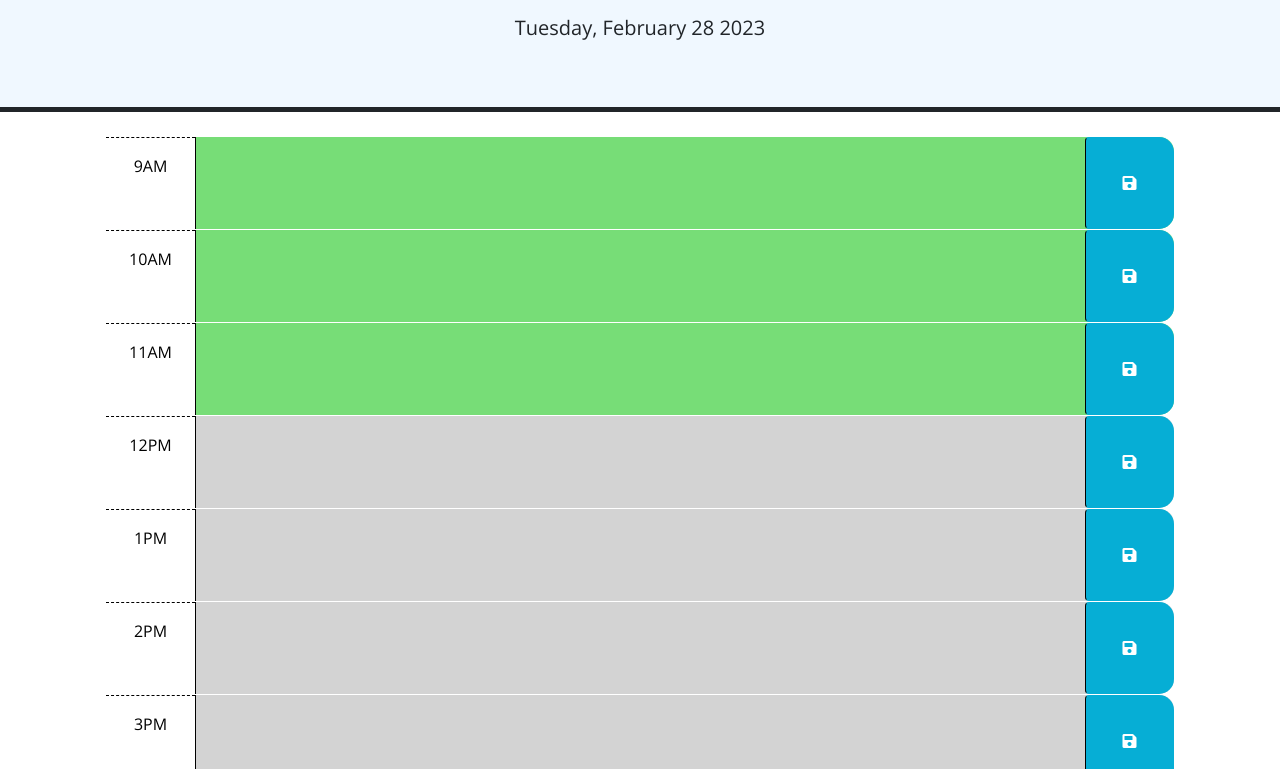
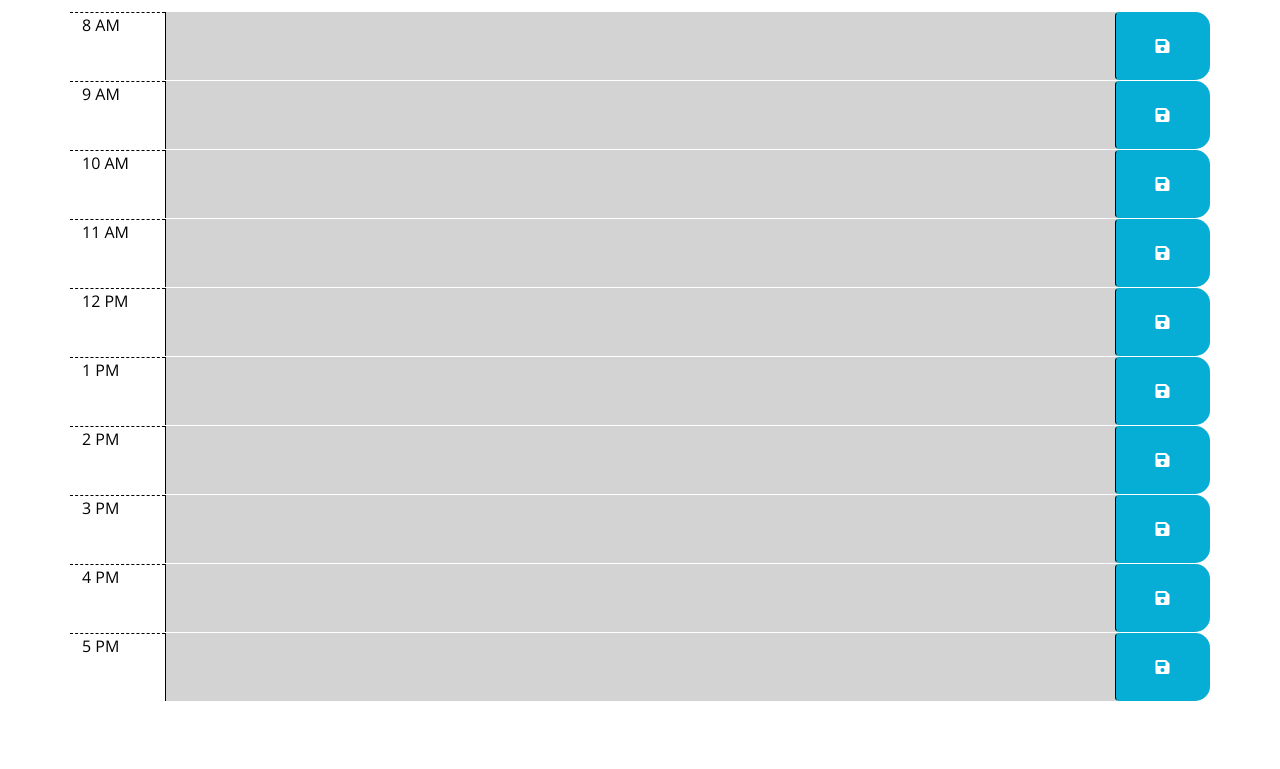
Before and after one commit to JasonLewis007/Work-Day-Scheduler, a plain HTML site: page index.html in a window 1280 px wide. Shown: the part 166-935 px from the top of the page. After the commit the page ends 867 px from the top, so only its background shows below. Drawn offline with nearby package versions, Linux system fonts and the light colour scheme.

Commit message:
sixth commit changes to HTML JS CSS

```diff
--- a/index.html
+++ b/index.html
@@ -14,106 +14,113 @@
 </head>
 
 <body>
-  <header class="p-5 mb-4 border-5 border-bottom border-dark text-center">
+	<!-- Header -->
+	<header class="jumbotron">
 		<h1 class="display-3">Work Day Scheduler</h1>
 		<p class="lead">A simple calendar app for scheduling your work day</p>
 		<p id="currentDay" class="lead"></p>
+    <p id="currentTime" class="lead"></p>
 	</header>
-  <div class="container-lg px-5">
 
- <!-- Use class for "past", "present", and "future" to apply styles to the
-        time-block divs accordingly. The javascript will need to do this by
-        adding/removing these classes on each div by comparing the hour in the
-        id to the current hour. The html provided below is meant to be an example
-        demonstrating how the css provided can be leveraged to create the
-        desired layout and colors. The html below should be removed or updated
-        in the finished product. Remember to delete this comment once the
-        code is implemented.
-        -->
+	<div class="container">
 
- <!-- Example of a past time block. The "past" class adds a gray background color. -->
- <div id="hour-9" class="row time-block past">
-  <div class="col-2 col-md-1 hour text-center py-3">9AM</div>
-  <textarea class="col-8 col-md-10 description" rows="3"> </textarea>
-  <button class="btn saveBtn col-2 col-md-1" aria-label="save">
-    <i class="fas fa-save" aria-hidden="true"></i>
-  </button>
+		<!-- Timeblocks start here -->
+
+		<div id="hour8" class="row time-block">
+            <div class="col-md-1 hour">
+                8 AM
+            </div>
+            <textarea class="col-md-10 description">
+            </textarea>
+            <button class="btn saveBtn col-md-1"><i class="fas fa-save"></i></button>
         </div>
 
-<!-- Example of a a present time block. The "present" class adds a red background color. -->
-<div id="hour-10" class="row time-block present">
-  <div class="col-2 col-md-1 hour text-center py-3">10AM</div>
-  <textarea class="col-8 col-md-10 description" rows="3"> </textarea>
-  <button class="btn saveBtn col-2 col-md-1" aria-label="save">
-    <i class="fas fa-save" aria-hidden="true"></i>
-  </button>
+		<div id="hour9" class="row time-block">
+            <div class="col-md-1 hour">
+                9 AM
+            </div>
+            <textarea class="col-md-10 description">
+            </textarea>
+            <button class="btn saveBtn col-md-1"><i class="fas fa-save"></i></button>
         </div>
 
-<!-- Example of a future time block. The "future" class adds a green background color. -->
-<div id="hour-11" class="row time-block future">
-  <div class="col-2 col-md-1 hour text-center py-3">11AM</div>
-  <textarea class="col-8 col-md-10 description" rows="3"> </textarea>
-  <button class="btn saveBtn col-2 col-md-1" aria-label="save">
-    <i class="fas fa-save" aria-hidden="true"></i>
-  </button>
+		<div id="hour10" class="row time-block">
+            <div class="col-md-1 hour">
+                10 AM
             </div>
-<div id="hour-12" data-hour="12" class="row time-block">
-  <div class="col-2 col-md-1 hour text-center py-3">12PM</div>
-  <textarea id="text-12" class="col-8 col-md-10 description" rows="3"> </textarea>
-  <button class="btn saveBtn col-2 col-md-1" data-hour="12" aria-label="save">
-    <i class="fas fa-save" aria-hidden="true"></i>
-  </button>
+            <textarea class="col-md-10 description">
+            </textarea>
+            <button class="btn saveBtn col-md-1"><i class="fas fa-save"></i></button>
         </div>
 
-<div id="hour-13" data-hour="13" class="row time-block">
-  <div class="col-2 col-md-1 hour text-center py-3">1PM</div>
-  <textarea id="text-13" class="col-8 col-md-10 description" rows="3"> </textarea>
-  <button class="btn saveBtn col-2 col-md-1" data-hour="13" aria-label="save">
-    <i class="fas fa-save" aria-hidden="true"></i>
-  </button>
+		<div id="hour10=1" class="row time-block">
+            <div class="col-md-1 hour">
+                11 AM
+            </div>
+            <textarea class="col-md-10 description">
+            </textarea>
+            <button class="btn saveBtn col-md-1"><i class="fas fa-save"></i></button>
         </div>
 
-<div id="hour-14" data-hour="14" class="row time-block">
-  <div class="col-2 col-md-1 hour text-center py-3">2PM</div>
-  <textarea id="text-14" class="col-8 col-md-10 description" rows="3"> </textarea>
-  <button class="btn saveBtn col-2 col-md-1" data-hour="14" aria-label="save">
-    <i class="fas fa-save" aria-hidden="true"></i>
-  </button>
+		<div id="hour12" class="row time-block">
+            <div class="col-md-1 hour">
+                12 PM
+            </div>
+            <textarea class="col-md-10 description">
+            </textarea>
+            <button class="btn saveBtn col-md-1"><i class="fas fa-save"></i></button>
         </div>
 
-<div id="hour-15" data-hour="15" class="row time-block">
-  <div class="col-2 col-md-1 hour text-center py-3">3PM</div>
-  <textarea id="text-15" class="col-8 col-md-10 description" rows="3"> </textarea>
-  <button class="btn saveBtn col-2 col-md-1" data-hour="15" aria-label="save">
-    <i class="fas fa-save" aria-hidden="true"></i>
-  </button>
+		<div id="hour13" class="row time-block">
+            <div class="col-md-1 hour">
+                1 PM
+            </div>
+            <textarea class="col-md-10 description">
+            </textarea>
+            <button class="btn saveBtn col-md-1"><i class="fas fa-save"></i></button>
         </div>
 
-<div id="hour-16" data-hour="16" class="row time-block">
-  <div class="col-2 col-md-1 hour text-center py-3">4PM</div>
-  <textarea id="text-16" class="col-8 col-md-10 description" rows="3"> </textarea>
-  <button class="btn saveBtn col-2 col-md-1" data-hour="16" aria-label="save">
-    <i class="fas fa-save" aria-hidden="true"></i>
-  </button>
+		<div id="hour14" class="row time-block">
+            <div class="col-md-1 hour">
+                2 PM
+            </div>
+            <textarea class="col-md-10 description">
+            </textarea>
+            <button class="btn saveBtn col-md-1"><i class="fas fa-save"></i></button>
         </div>
 
-<div id="hour-17" data-hour="17" class="row time-block">
-  <div class="col-2 col-md-1 hour text-center py-3">5PM</div>
-  <textarea id="text-17" class="col-8 col-md-10 description" rows="3"> </textarea>
-  <button class="btn saveBtn col-2 col-md-1" data-hour="17" aria-label="save">
-    <i class="fas fa-save" aria-hidden="true"></i>
-  </button>
+		<div id="hour15" class="row time-block">
+            <div class="col-md-1 hour">
+                3 PM
+            </div>
+            <textarea class="col-md-10 description">
+            </textarea>
+            <button class="btn saveBtn col-md-1"><i class="fas fa-save"></i></button>
         </div>
 
+		<div id="hour16" class="row time-block">
+            <div class="col-md-1 hour">
+                4 PM
+            </div>
+            <textarea class="col-md-10 description">
+            </textarea>
+            <button class="btn saveBtn col-md-1"><i class="fas fa-save"></i></button>
+        </div>
 
+		<div id="hour17" class="row time-block">
+            <div class="col-md-1 hour">
+                5 PM
+            </div>
+            <textarea class="col-md-10 description">
+            </textarea>
+            <button class="btn saveBtn col-md-1"><i class="fas fa-save"></i></button>
+        </div>
+
+	</div>
 
 	<script src="https://code.jquery.com/jquery-3.4.1.min.js"></script>
-    <script
-      src="https://cdn.jsdelivr.net/npm/dayjs@1.11.3/dayjs.min.js"
-      integrity="sha256-iu/zLUB+QgISXBLCW/mcDi/rnf4m4uEDO0wauy76x7U="
-      crossorigin="anonymous"
-    ></script>
-
+	<script src="https://cdnjs.cloudflare.com/ajax/libs/moment.js/2.24.0/moment.min.js"></script>
 	<script src="script.js"></script>
 </body>
+
 </html>
--- a/script.js
+++ b/script.js
@@ -1,76 +1,60 @@
-// Wrap all code that interacts with the DOM in a call to jQuery to ensure that
-// the code isn't run until the browser has finished rendering all the elements
-// in the html.
-$(function () {
+// Display today's day and date
+var todayDate = moment().format('dddd, MMM Do YYYY');
 
-  //add current date to the top of the page
-  dateDisplay=dayjs();
-  $("#currentDay").text(dateDisplay.format("dddd, MMMM D YYYY "));
-
-  var currentTime = dayjs().hour();
-
-  $('.time-block').each(function () {
-
-    var timeEl = $(this).attr("data-hour");
-
-    if (timeEl < currentTime) {
-      $(this).addClass("past");
-      $(this).removeClass("present");
-    } else if (timeEl === currentTime) {
-      $(this).addClass("present");
-      $(this).removeClass("past");
-    } else {
-      $(this).addClass("future");
-      $(this).removeClass("past");
-      $(this).removeClass("present");
-    }
-
-  });
-
-  //TODO: Add a listener for click events on the save button. This code should
-  var saveButtonEl = $('.saveBtn');
-
-  saveButtonEl.on('click', function () {
-    var currentHour = this.dataset.hour;
-    var task = $(`#text-${currentHour}`)[0].value;
-    localStorage.setItem(`key-${currentHour}`, task);
-  }
-  )
-
-  // Displays saved tasks from local storage in the text boxes for the corresponding hours.
-  savedTask9 = localStorage.getItem(`key-9`)
-  $(`#text-9`)[0].value = savedTask9
-  savedTask10 = localStorage.getItem(`key-10`)
-  $(`#text-10`)[0].value = savedTask10
-  savedTask11 = localStorage.getItem(`key-11`)
-  $(`#text-11`)[0].value = savedTask11
-  savedTask12 = localStorage.getItem(`key-12`)
-  $(`#text-12`)[0].value = savedTask12
-  savedTask13 = localStorage.getItem(`key-13`)
-  $(`#text-13`)[0].value = savedTask13
-  savedTask14 = localStorage.getItem(`key-14`)
-  $(`#text-14`)[0].value = savedTask14
-  savedTask15 = localStorage.getItem(`key-15`)
-  $(`#text-15`)[0].value = savedTask15
-  savedTask16 = localStorage.getItem(`key-16`)
-  $(`#text-16`)[0].value = savedTask16
-  savedTask17 = localStorage.getItem(`key-17`)
-  $(`#text-17`)[0].value = savedTask17
-
-});
+$("#currentDay").html(todayDate);
 
 
 
-  // use the id in the containing time-block as a key to save the user input in
-  // local storage. HINT: What does `this` reference in the click listener
-  // function? How can DOM traversal be used to get the "hour-x" id of the
-  // time-block containing the button that was clicked? How might the id be
-  // useful when saving the description in local storage?
-  //
-  // TODO: Add code to apply the past, present, or future class to each time
-  // block by comparing the id to the current hour. HINTS: How can the id
-  // attribute of each time-block be used to conditionally add or remove the
-  // past, present, and future classes? How can Day.js be used to get the
-  // current hour in 24-hour time?
-  //
-  // TODO: Add code to get any user input that was saved in localStorage and set
+$(document).ready(function () {
+    // saveBtn click listener
+    $(".saveBtn").on("click", function () {
+        // Get nearby values of the description in JQuery
+        var text = $(this).siblings(".description").val();
+        var time = $(this).parent().attr("id");
+
+        // Save text in local storage
+        localStorage.setItem(time, text);
+    })
+
+    function timeTracker() {
+        //get current number of hours.
+        var timeNow = moment().hour();
+
+        // loop over time blocks
+        $(".time-block").each(function () {
+            var blockTime = parseInt($(this).attr("id").split("hour")[1]);
+
+            // To check the time and add the classes for background indicators
+            if (blockTime < timeNow) {
+                $(this).removeClass("future");
+                $(this).removeClass("present");
+                $(this).addClass("past");
+            }
+            else if (blockTime === timeNow) {
+                $(this).removeClass("past");
+                $(this).removeClass("future");
+                $(this).addClass("present");
+            }
+            else {
+                $(this).removeClass("present");
+                $(this).removeClass("past");
+                $(this).addClass("future");
+
+            }
+        })
+    }
+
+    // Get item from local storage if any
+    $("#hour8 .description").val(localStorage.getItem("hour8"));
+    $("#hour9 .description").val(localStorage.getItem("hour9"));
+    $("#hour10 .description").val(localStorage.getItem("hour10"));
+    $("#hour11 .description").val(localStorage.getItem("hour11"));
+    $("#hour12 .description").val(localStorage.getItem("hour12"));
+    $("#hour13 .description").val(localStorage.getItem("hour13"));
+    $("#hour14 .description").val(localStorage.getItem("hour14"));
+    $("#hour15 .description").val(localStorage.getItem("hour15"));
+    $("#hour16 .description").val(localStorage.getItem("hour16"));
+    $("#hour17 .description").val(localStorage.getItem("hour17"));
+
+    timeTracker();
+})
--- a/style.css
+++ b/style.css
@@ -3,7 +3,8 @@ body {
   font-size: 16px;
 }
 header{
-  background-color: aliceblue;
+  background-color: rgb(168, 204, 235);
+  text-align: center ;
 }
 
 textarea {
```
Lines whose indentation alone changed are shown as unchanged.
